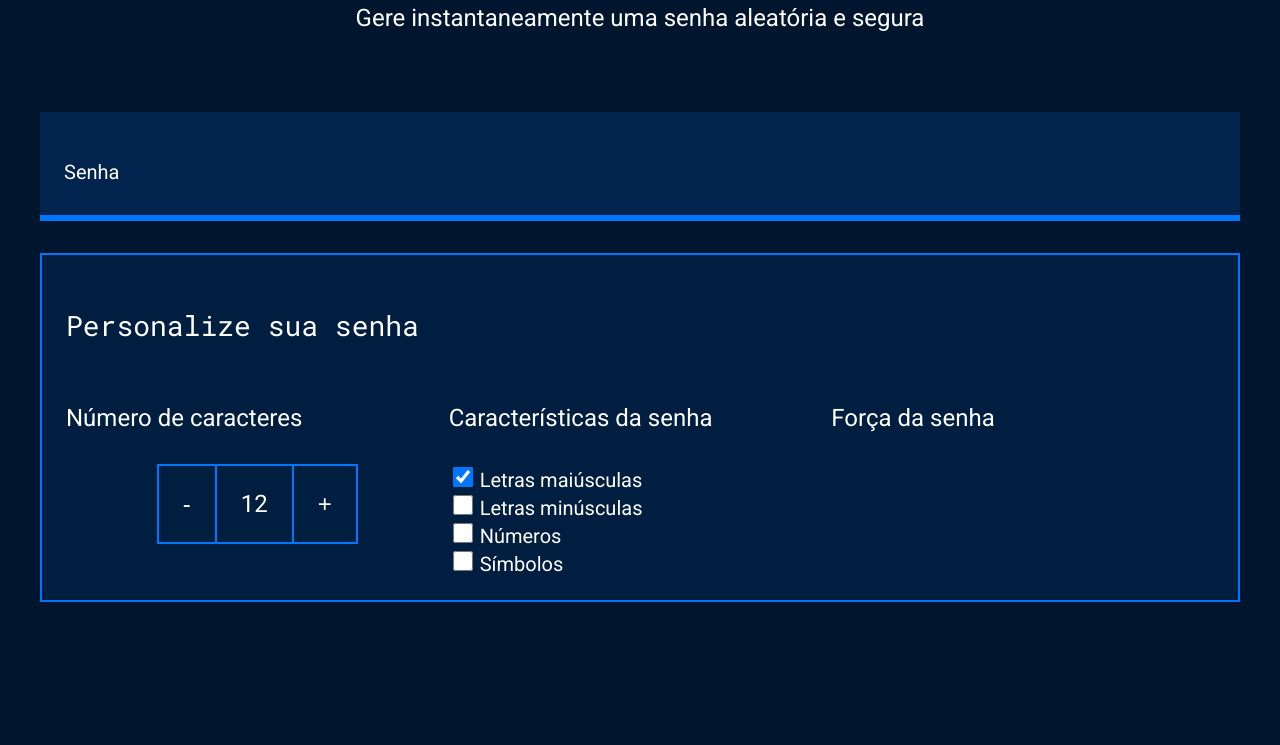
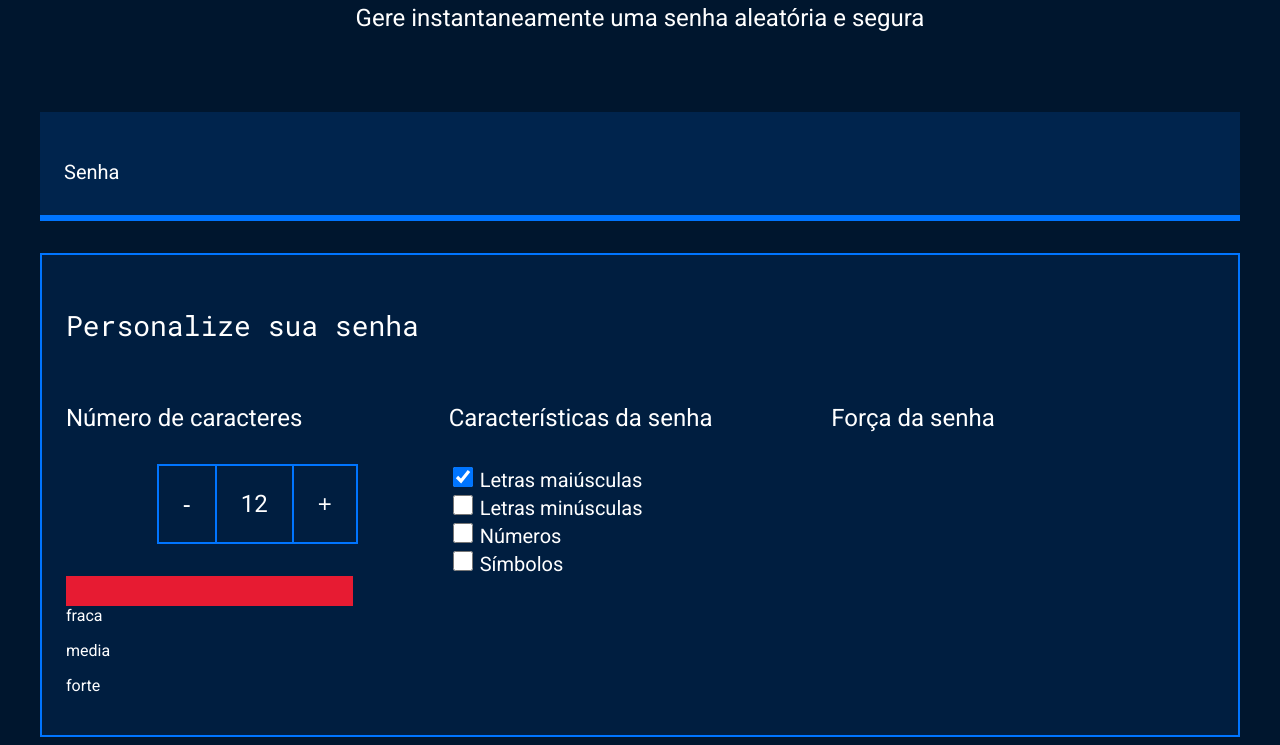
Before and after one commit to vs-loira/seguran-a-digital, a plain HTML site: page index.html in a window 1280 px wide. Shown: the part 191-936 px from the top of the page. Before the commit the page ends 801 px from the top, so only its background shows below. Drawn offline with Linux system fonts and the light colour scheme.

Commit message:
raylindaaa

```diff
--- a/index.html
+++ b/index.html
@@ -48,11 +48,15 @@
                         <input name="simbolo" type="checkbox" class="checkbox">
                         <label for="simbolo">Símbolos</label>
                     </div>
-
                 </div>
                 <div class="parametro-senha">
                     <h4 class="parametro-senha__titulo">Força da senha</h4>
                 </div class= barra></div>
+                <div class="fraca"></div>
+                <div class="parametro-senha-texto>"
+                    <p>fraca</p>
+                    <p>media</p>
+                    <p>forte</p>
                 </div>
             </div>
         </div>
--- a/style.css
+++ b/style.css
@@ -117,7 +117,17 @@ label {
     height: 20px;
     cursor: pointer;
 }
-
+.barra{
+    background-color: var(--fundo-senha);
+    height: 30px;
+    width: 100%;
+    border:1px solid var(--borda)
+}
+.fraca{
+    height: 30px;
+    width: 25%;
+    background-color: #E71B32;
+}
 @media screen and (min-width: 768px) {
     .parametro-coluna__senha {
         flex-direction: row;
```
